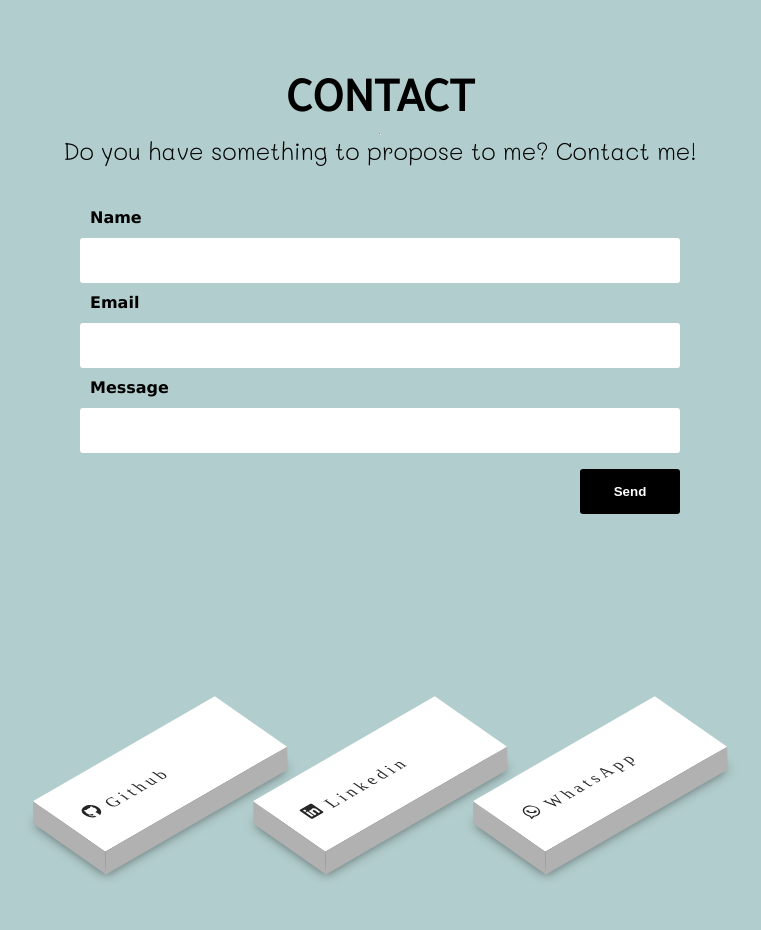
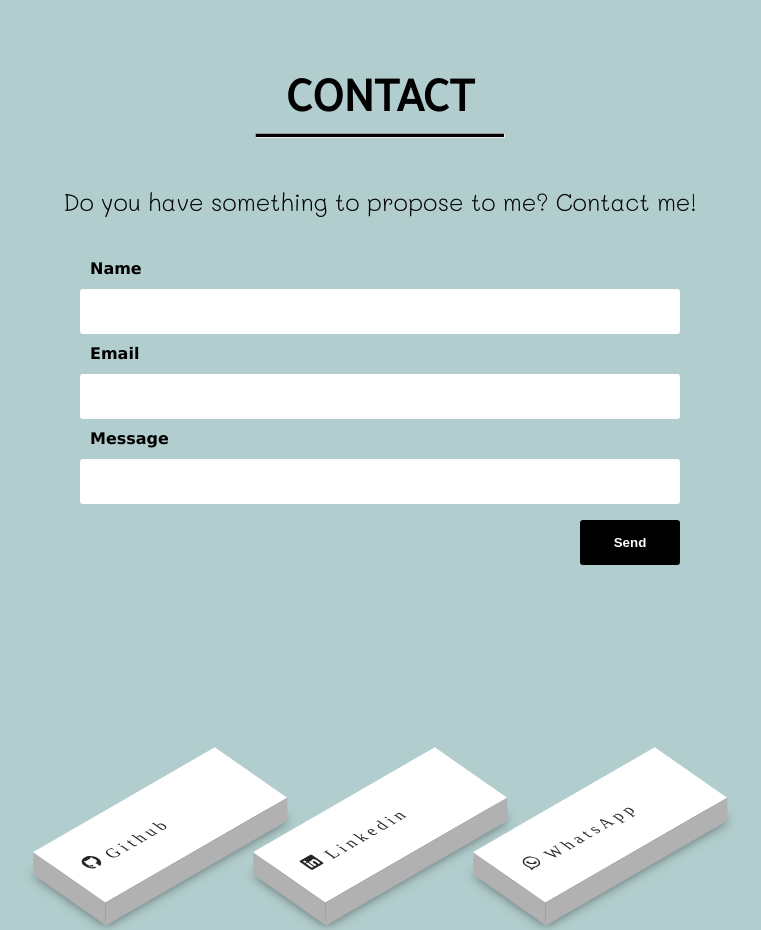
Before and after one commit to rodri-ribes/portfolio, a React (Create React App) app: page / in a window 1280 px wide. Shown: the part 2380-3310 px from the top of the page, without its empty margins (260-1021 px from the left). Built offline with nearby package versions, Linux system fonts and the light colour scheme; a web font is replaced by a local one.

Commit message:
first commit

```diff
--- a/src/components/Contact/Contact.js
+++ b/src/components/Contact/Contact.js
@@ -9,7 +9,7 @@ function Contact() {
     return (
         <div className={style.Container}>
             <h1 className={style.Title} id="contact" data-aos="fade-right">CONTACT</h1>
-            <hr className={style.hrAbout} data-aos="fade-left" />
+            <hr className={style.hrContact} data-aos="fade-left" />
             <p className={style.Text} data-aos="fade">Do you have something to propose to me? Contact me!</p>
             <Form />
             <Redes />
--- a/src/components/Contact/contact.module.css
+++ b/src/components/Contact/contact.module.css
@@ -17,7 +17,7 @@
     font-size: 3rem;
 }
 
-.hrPortfolio{
+.hrContact{
     width: 250px;
     height: 5px;
     background-color: black;
```
